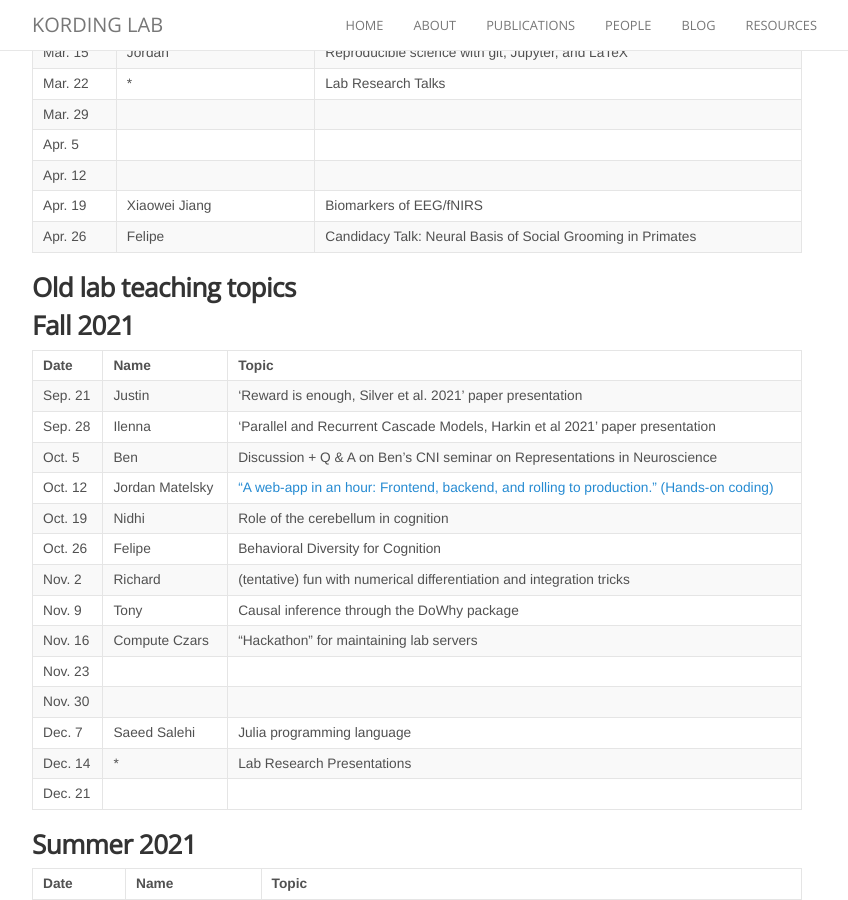
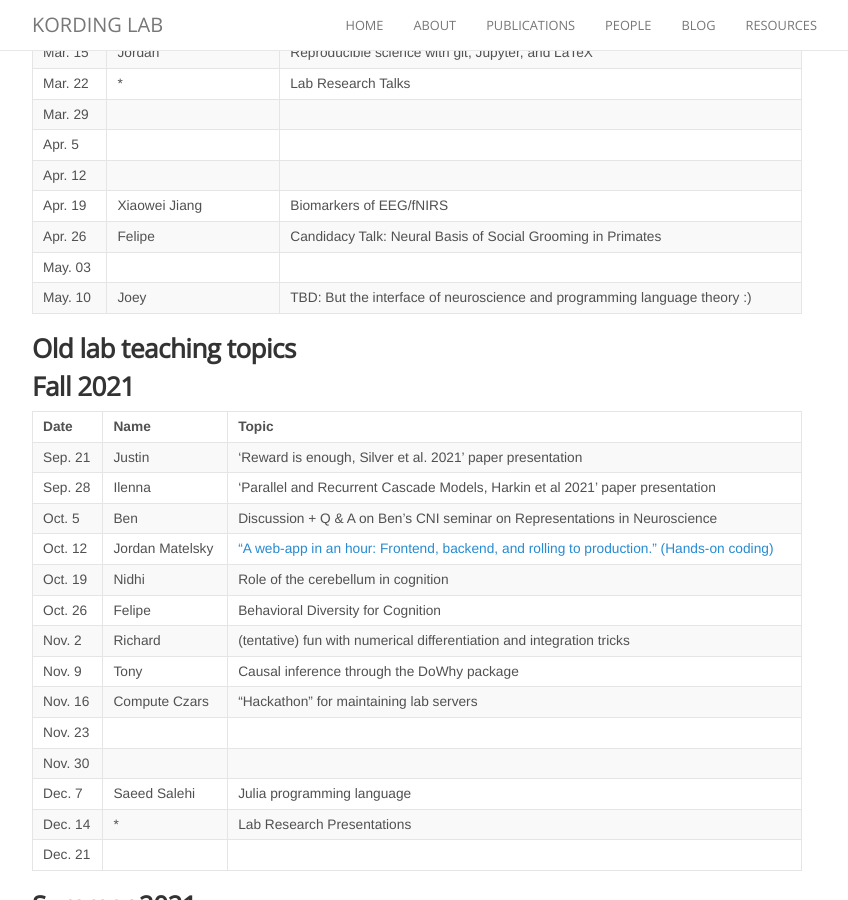
Before and after one commit to KordingLab/KordingLab.github.io, a Jekyll site: the page built from _posts/2021-01-01-upcoming-lab-teaching.md, in a window 1280 px wide and 900 px high, scrolled down 849 px. Shown: the whole window, without its empty margins (223-1071 px from the left). Built offline with Jekyll 4.4.1, drawn with Linux system fonts in a browser that asks for light colours; nearby versions of some CDN libraries; comment, search, counter and statistics services are not loaded.

Commit message:
Update 2021-01-01-upcoming-lab-teaching.md

```diff
--- a/_posts/2021-01-01-upcoming-lab-teaching.md
+++ b/_posts/2021-01-01-upcoming-lab-teaching.md
@@ -33,6 +33,8 @@ Please list below, topics you would like to learn more about (you may share your
 | Apr. 12 |  | |
 | Apr. 19 | Xiaowei Jiang | Biomarkers of EEG/fNIRS
 | Apr. 26 | Felipe | Candidacy Talk: Neural Basis of Social Grooming in Primates
+| May. 03 | | |
+| May. 10 | Joey | TBD: But the interface of neuroscience and programming language theory :)
 
 
 ### Old lab teaching topics
```
